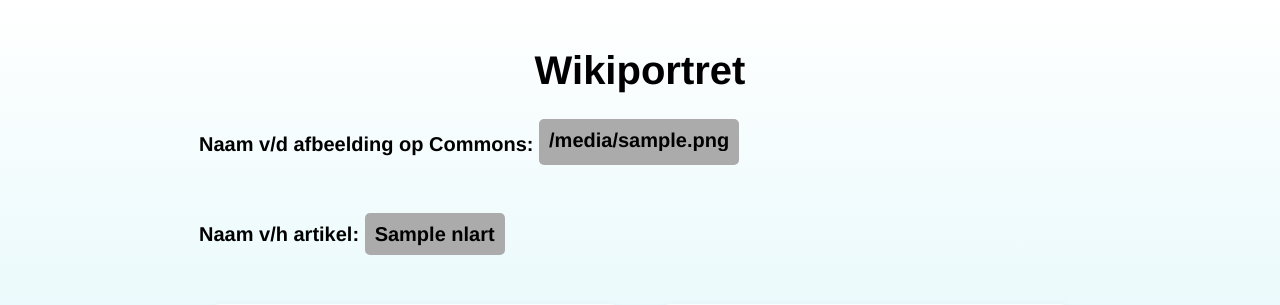
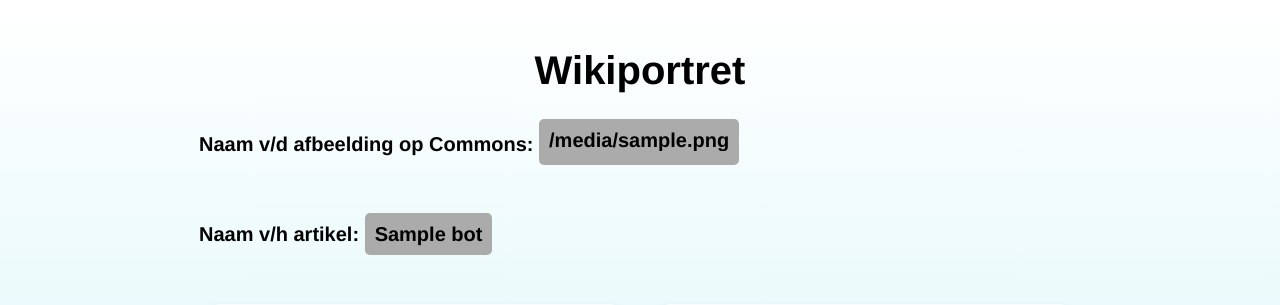
Before and after one commit to Daniuu-Wikipedia/Wikiportrait-Bot, a Flask app: template GUI/templates/review.html in a window 1280 px wide. Shown: the top 305 px of the page. Run offline with Flask 3, Linux system fonts and the light colour scheme; the template is opened without the code that fills it: most values are stand-ins (such as "Sample title", 1, 10 or a date in 2020); parts of the project's set-up code (start-up, migrations or seed data) failed here and were passed over.

Commit message:
Optimize form

```diff
--- a/GUI/templates/review.html
+++ b/GUI/templates/review.html
@@ -16,7 +16,7 @@
     </div>
     <p></p> <!-- Put here to sync the height of the light blue layer to the height of the frames -->
     <div class="right-element">
-        Naam v/h artikel: <span class="user-input-frame">{{ data.nlart }}</span>
+        Naam v/h artikel: <span class="user-input-frame">{{ bot.name }}</span>
     </div>
 </div>
 
@@ -54,7 +54,10 @@
                            id="i12"
                            name="datevalue"
                            class="form-input"
-                           value="{{ bot.date.day }}/{{ bot.date.month }}/{{ bot.date.year}}"
+                           {% if bot.date %}
+                                value="{{ bot.date.year }}-{{ '%02d'|format(bot.date.month) }}-{{ '%02d'|format(bot.date.day) }}"
+                           {% endif %}
+                           placeholder="2025-08-17"
                            disabled>
                 </div>
             </div>
```
